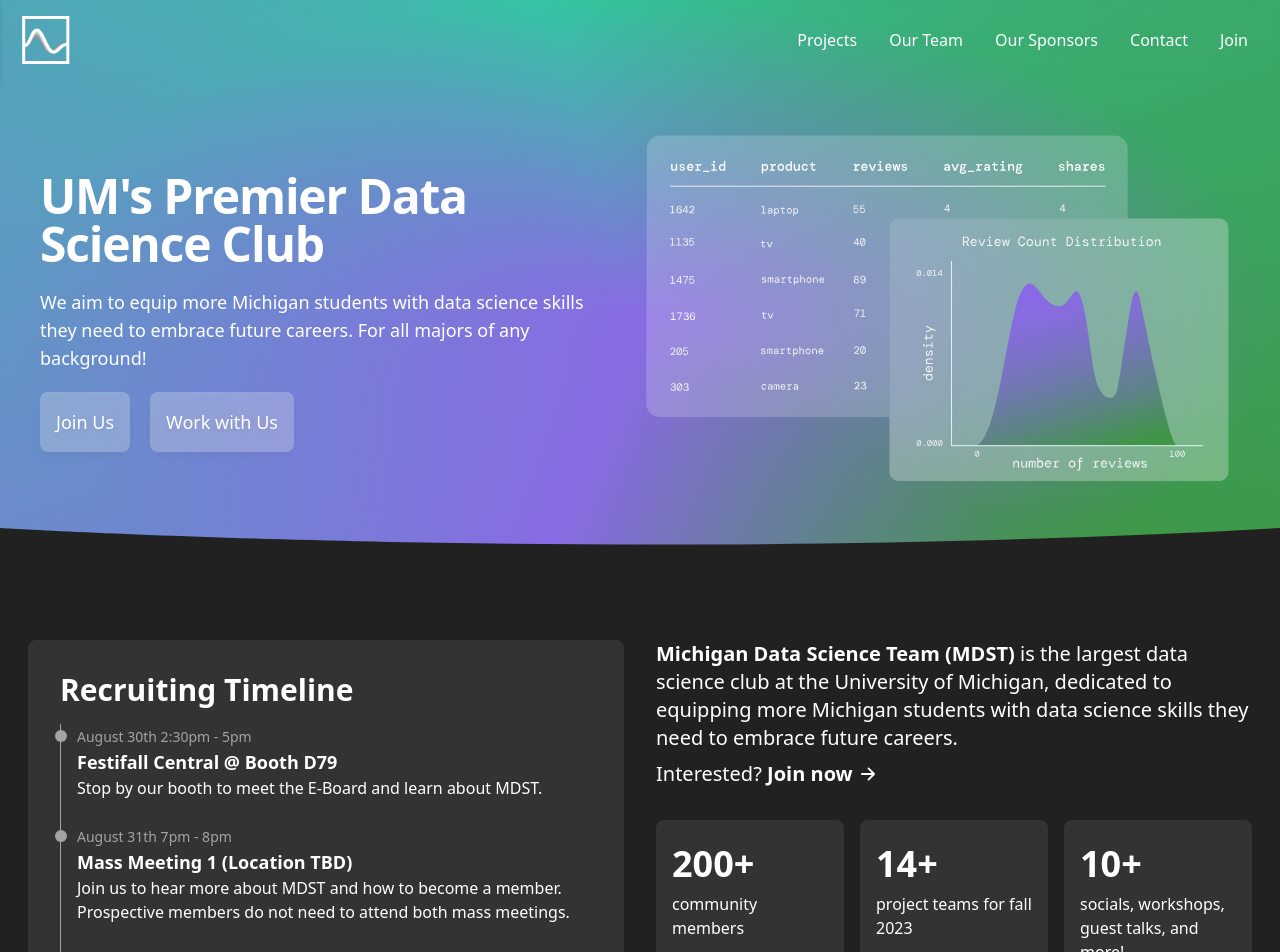
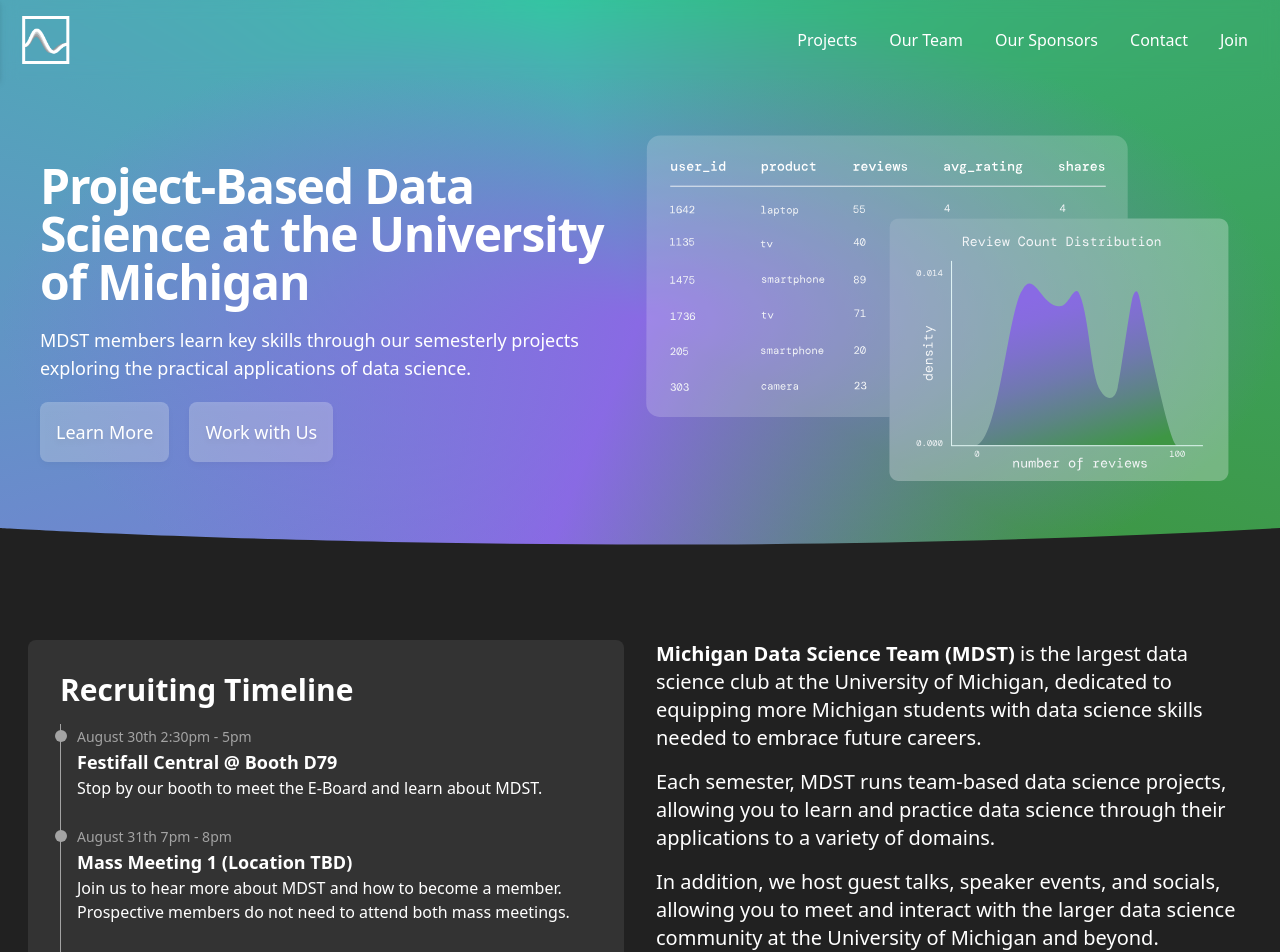
Before and after one commit to MichiganDataScienceTeam/official-website, a Next.js app: page / in a window 1280 px wide. Shown: the top 952 px of the page. Built offline with nearby package versions, Linux system fonts and the light colour scheme.

Commit message:
Rewrote flavor texts + club description

```diff
--- a/pages/index.jsx
+++ b/pages/index.jsx
@@ -1,17 +1,17 @@
+import Button from "@/components/button";
+import HeadContent from "@/components/headContent";
+import Hero from "@/components/hero";
+import Icon from "@/components/icon";
 import Layout from "@/components/layout";
+import SponsorSection from "@/components/sponsorSection";
+import Timeline from "@/components/timeline";
 import Wave from "@/components/wave";
 import Wave180 from "@/components/wave180";
-import Hero from "@/components/hero";
+import fs from "fs";
+import Image from "next/image";
 import Link from "next/link";
-import Button from "@/components/button";
-import Icon from "@/components/icon";
-import fs from "fs";
+import { useRouter } from "next/router";
 import path from "path";
-import Image from "next/image";
-import SponsorSection from "@/components/sponsorSection";
-import Timeline from "@/components/timeline";
-import HeadContent from "@/components/headContent";
-import { useRouter } from "next/router";
 import { useState } from "react";
 export default function Home({ sponsors, projects, timeline }) {
   sponsors[0].tier = "MDST is made possible by our sponsors";
@@ -26,18 +26,17 @@
         }
       />
       <Hero>
-        <div className="flex gap-8 items-center md:flex-row flex-col-reverse p-8">
+        <div className="flex gap-8 items-center md:flex-row flex-col p-8">
           <div className="md:w-1/2 w-full">
             <h1 className="mb-2 md:mb-5 lg:text-5xl md:text-4xl text-3xl font-bold font-sans tracking-tight">
-              UM&apos;s Premier Data Science Club
+              Project-Based Data Science at the University of Michigan
             </h1>
             <p className="mb-5 xl:text-lg lg:text-base text-sm font-light tracking-normal">
-              We aim to equip more Michigan students with data science
-              skills they need to embrace future careers.
-              For all majors of any background!
+              MDST members learn key skills through our semesterly projects
+              exploring the practical applications of data science.
             </p>
             <div className="flex md:justify-start justify-center gap-5">
-              <Button href="/join" text="Join Us" />
+              <Button href="/join" text="Learn More" />
               <Button href="/sponsors" text="Work with Us" />
             </div>
           </div>
@@ -70,15 +69,30 @@
         <div className="lg:order-none order-first">
           <div className="sticky top-24">
             <div className="xl:text-xl lg:text-lg text-base font-light tracking-normal mb-2">
-              <span className="font-bold">
-                Michigan Data Science Team (MDST)
-              </span>{" "}
-              is the largest data science club at the University of Michigan,
-              dedicated to equipping more Michigan students with data science
-              skills they need to embrace future careers.
+              <div className="mb-4">
+                <span className="font-bold">
+                  Michigan Data Science Team (MDST)
+                </span>{" "}
+                is the largest data science club at the University of Michigan,
+                dedicated to equipping more Michigan students with data science
+                skills needed to embrace future careers.
+              </div>
+              <div className="mb-4">
+                Each semester, MDST runs team-based data science projects,
+                allowing you to learn and practice data science through their
+                applications to a variety of domains.
+              </div>
+              <div className="mb-4">
+                In addition, we host guest talks, speaker events, and socials,
+                allowing you to meet and interact with the larger data science
+                community at the University of Michigan and beyond.
+              </div>
             </div>
             <div className="xl:text-xl lg:text-lg text-base font-light tracking-normal mb-8 flex">
-              <p>Interested?&nbsp;</p>
+              <p>
+                All UM students of any background can join MDST.
+                Interested?&nbsp;
+              </p>
               <Link
                 href="/join"
                 className="font-bold flex content-center hover:-translate-y-0.5 transition"
@@ -93,13 +107,10 @@
               } xl:flex-row`}
             >
               <Factbox fact="200+" closer="community members"></Factbox>
-              <Factbox
-                fact="14+"
-                closer="project teams for fall 2023"
-              ></Factbox>
+              <Factbox fact="14+" closer="project teams"></Factbox>
               <Factbox
                 fact="10+"
-                closer="socials, workshops, guest talks, and more!"
+                closer="socials, workshops, tech talks, and more"
               ></Factbox>
             </div>
           </div>
```
